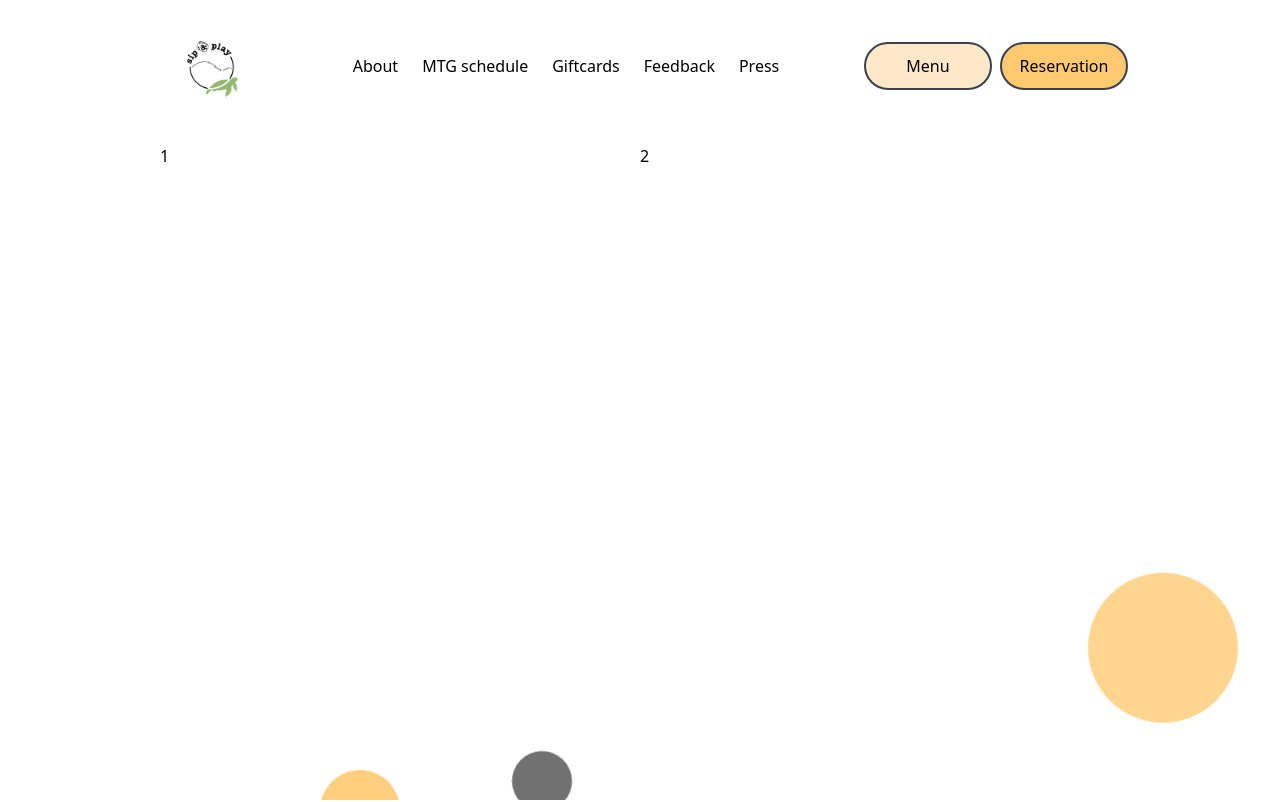
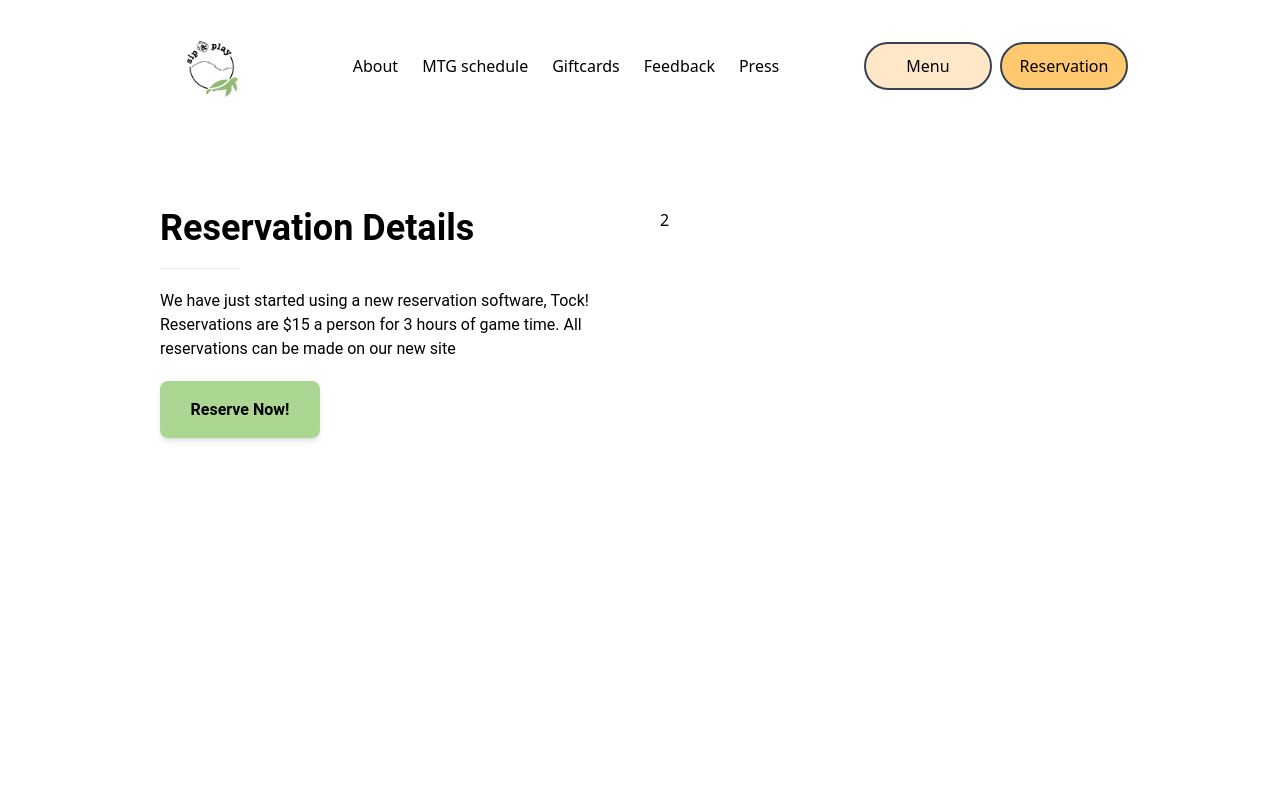
Before and after one commit to LuaanNguyen/Board-Game-Cafe-Website, a React (Vite) app: page /reservation in a window 1280 px wide. Shown: the top 802 px of the page. Built offline with nearby package versions, Linux system fonts and the light colour scheme; a web font is replaced by a local one.

Commit message:
Added Reservation

```diff
--- a/src/App.jsx
+++ b/src/App.jsx
@@ -39,7 +39,6 @@ function App() {
             <Route path="/press" element={<Press />} />
             <Route path="/reservation" element={<Reservation />} />
           </Routes>
-          <AnimatedBackground />
           <Footer />
         </section>
       )}
--- a/src/Home.jsx
+++ b/src/Home.jsx
@@ -1,6 +1,8 @@
+import AnimatedBackground from "./components/AnimatedBackground";
 function Home() {
   return (
     <section className="w-[80vw] h-[300lvh] lg:mx-24 mt-24">
+      <AnimatedBackground />
       {/* sip and play with image placeholder for 3d boba */}
       <div className="flex items-center justify-center w-[100vw] px-10">
         <div className="max-w-screen-sm">
--- a/src/components/Reservation.jsx
+++ b/src/components/Reservation.jsx
@@ -1,8 +1,23 @@
 function Reservation() {
   return (
-    <section className="w-[100vw] h-[100vh] mt-36 px-40">
-      <div className="grid grid-cols-2">
-        <div>1</div>
+    <section className="w-[100vw] h-[100vh] mt-52 px-40 z-11">
+      <div className="grid grid-cols-2 gap-10">
+        <div className="flex flex-col gap-5">
+          <h1 className="text-4xl font-bold">Reservation Details</h1>
+          <hr className="bg-black w-20"></hr>
+          <p>
+            We have just started using a new reservation software, Tock!
+            Reservations are $15 a person for 3 hours of game time. All
+            reservations can be made on our new site
+          </p>
+          <button
+            type="button"
+            href="https://www.exploretock.com/sipnplay/"
+            className="bg-greenAccent p-4 rounded-lg w-40 shadow-md"
+          >
+            <span className="font-bold">Reserve Now!</span>
+          </button>
+        </div>
         <div>2</div>
       </div>
     </section>
```
